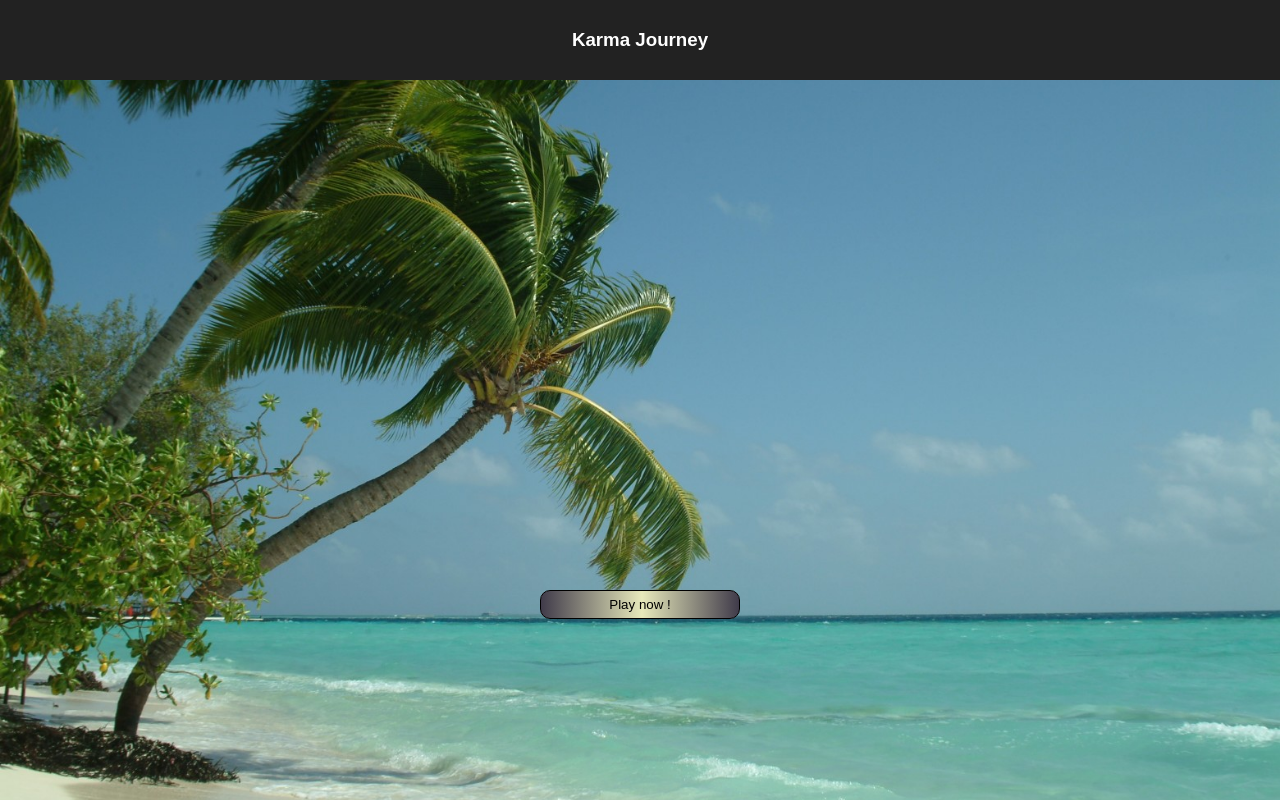
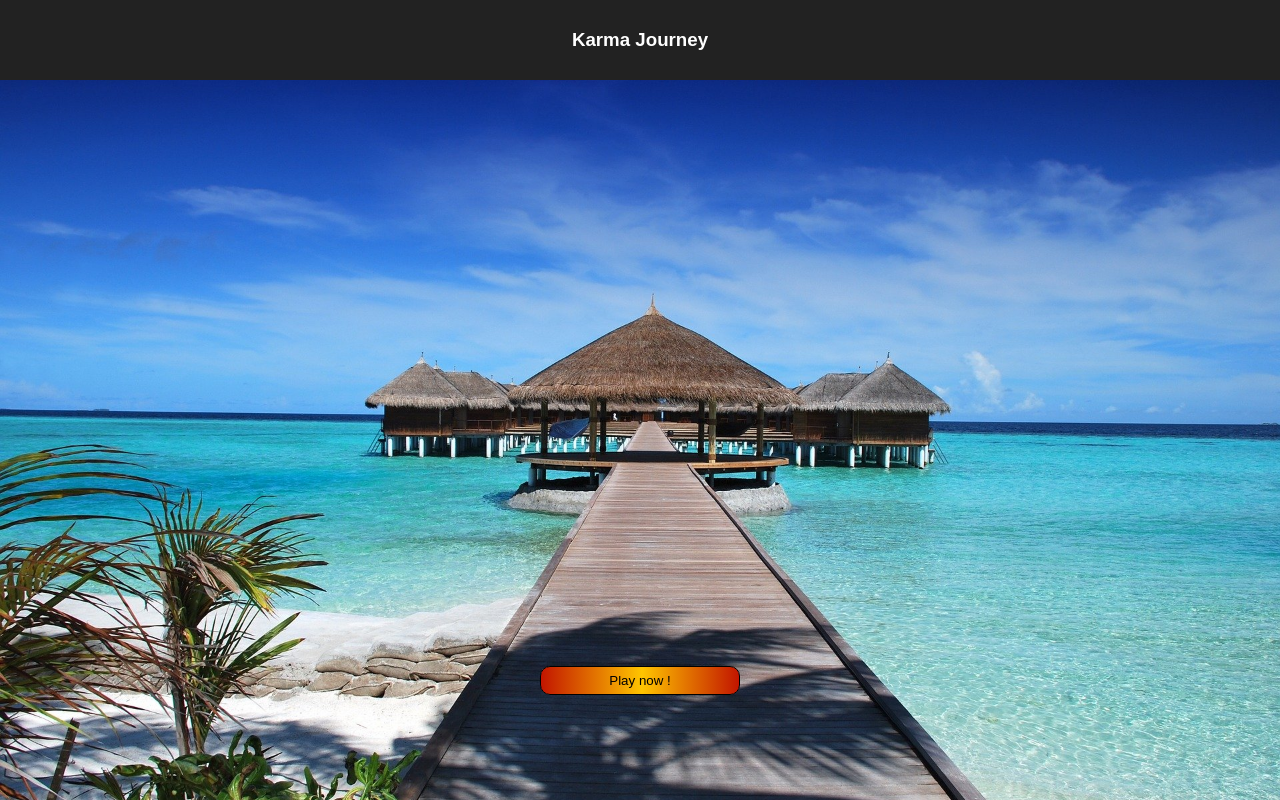
Before and after one commit to LessBeaver/KarmaJourney, a React (Create React App) app: page / in a window 1280 px wide. Built offline with nearby package versions, Linux system fonts and the light colour scheme; the HTML template or start-up script is replaced by a standard one.

Commit message:
css page home

```diff
--- a/src/components/Home.css
+++ b/src/components/Home.css
@@ -1,5 +1,5 @@
 .homebg {
-    background-image: url('./plagebis.jpg');
+    background-image: url('./maldives.jpg');
     background-color: red;
     height: 90vh;
     background-position: center;
@@ -10,11 +10,11 @@
     align-items: center;
 }
 
-.play {
+/* .play {
   display: absolute;
   background-image: linear-gradient(to right, #403B4A 0%, #E7E9BB 51%, #403B4A 100%);
   padding: 6px 10px;
-  margin-top: 41vh;
+  margin-top: 60vh;
   border-radius: 10px;
   height: auto;
   width: 200px;
@@ -23,4 +23,19 @@
 
 .play:hover {
   background-position: right center;
+}  */
+
+.btn-grad {
+  display: absolute;
+  background-image: linear-gradient(to right, #c21500 0%, #ffc500 51%, #c21500 100%);
+  padding: 6px 10px;
+  margin-top: 60vh;
+  border-radius: 10px;
+  height: auto;
+  width: 200px;
+  border: 1px solid black;
 }
+
+.btn-grad:hover {
+ background-position: right center;
+ }
--- a/src/components/Home.jsx
+++ b/src/components/Home.jsx
@@ -7,7 +7,7 @@ class Home extends React.Component {
     return (
       <div className="homebg">
         <Link to="QuizPage" className="">
-          <button className="play" type="button">Play now !</button>
+          <button className="btn-grad" type="button">Play now !</button>
         </Link>
       </div>
     );
```
Also changed, not shown: src/components/maldives.jpg (added).
